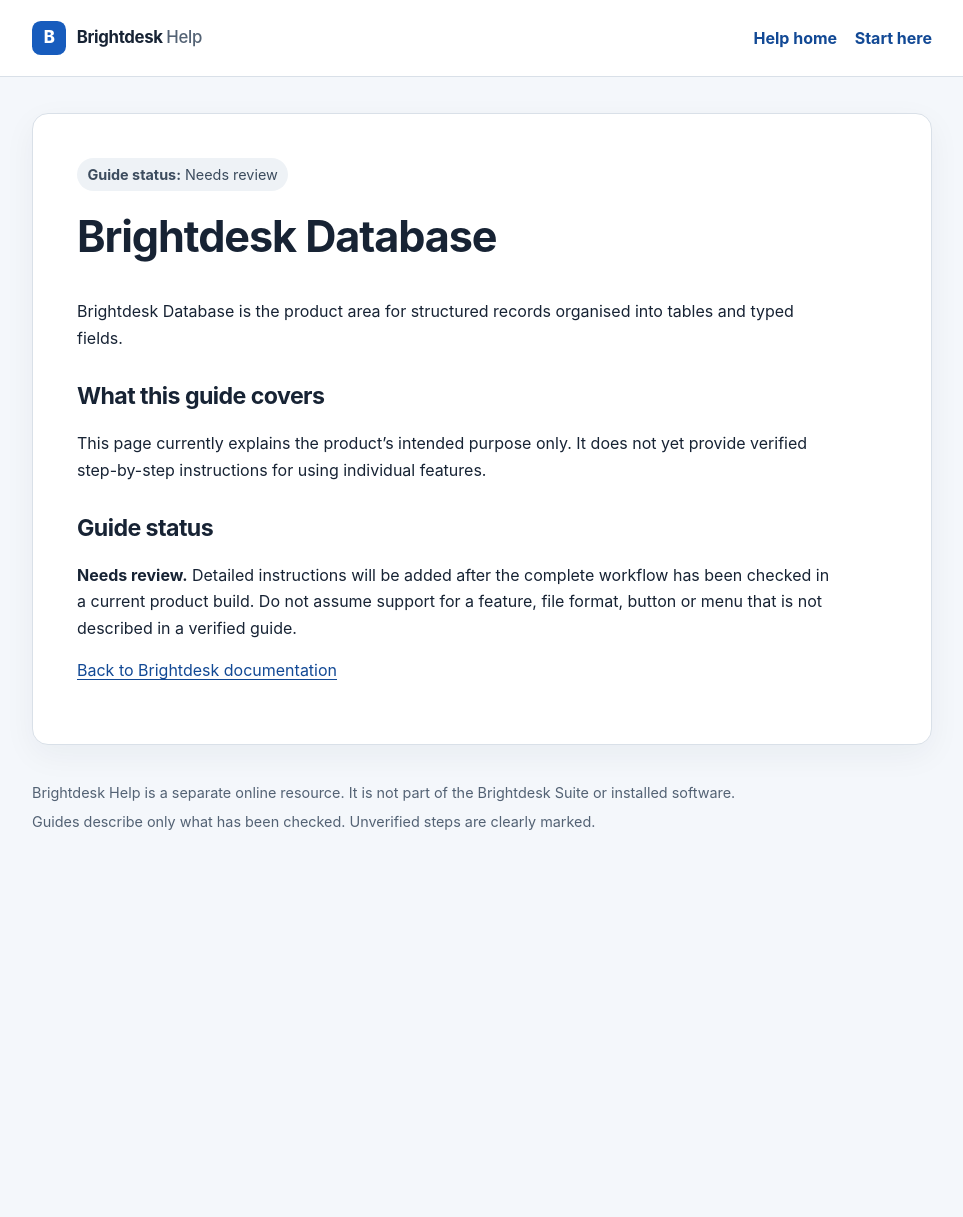
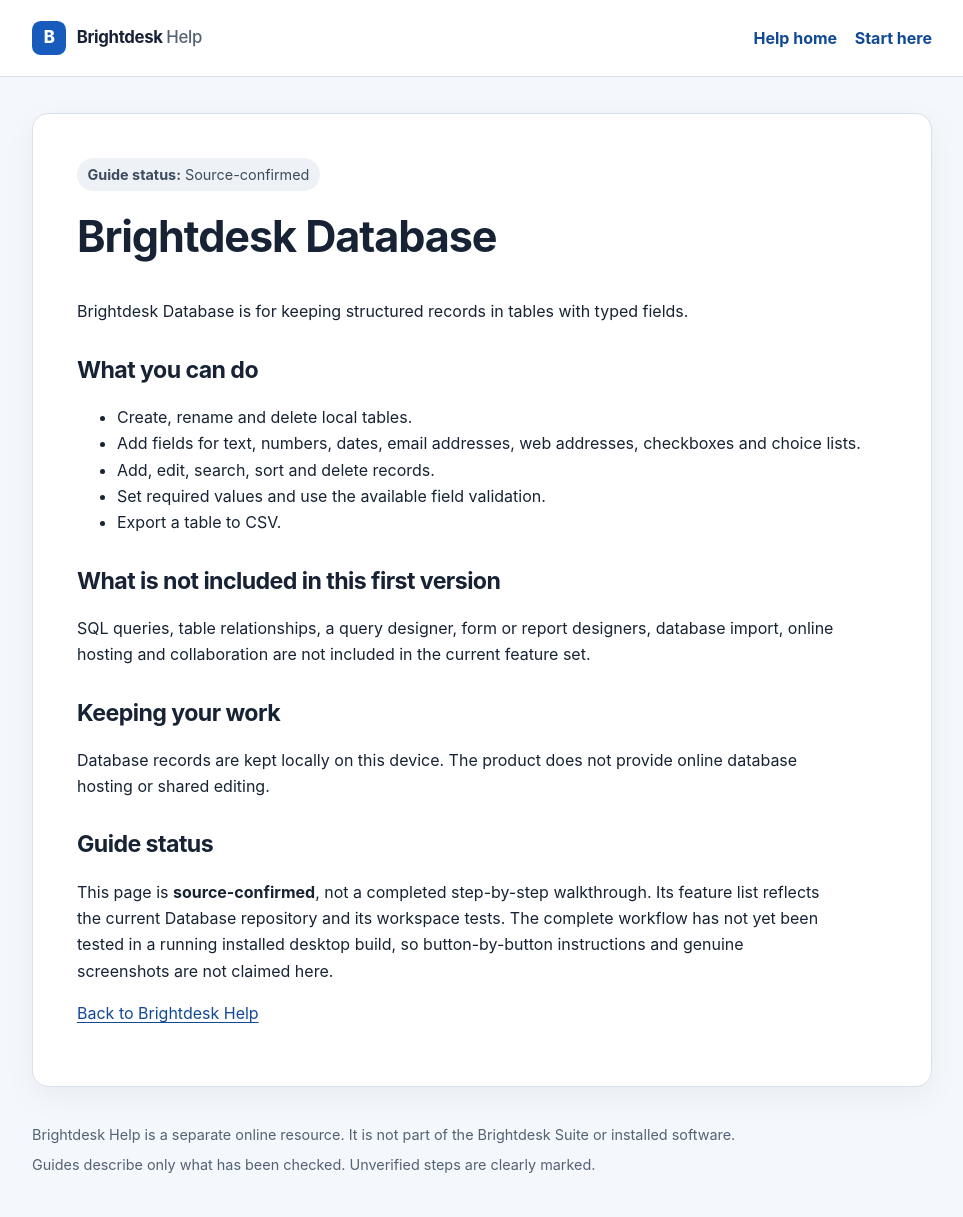
Before and after one commit to conz20/Brightdesk-Wiki, a Jekyll site: the page built from docs/products/database.md, in a window 1280 px wide. Shown: the whole page, without its empty margins (158-1121 px from the left). Built offline with Jekyll 4.4.1, drawn with Linux system fonts in a browser that asks for light colours; before the commit the page ends 900 px from its top, so only the background shows below that.

Commit message:
docs: expand source-confirmed customer product guides

```diff
--- a/docs/products/database.md
+++ b/docs/products/database.md
@@ -1,21 +1,33 @@
 ---
 layout: default
 title: Brightdesk Database
-description: Help and guide status for Brightdesk Database.
-status: Needs review
+description: What Brightdesk Database can do and what is not included yet.
+status: Source-confirmed
 permalink: /products/database.html
 ---
 
 # Brightdesk Database
 
-Brightdesk Database is the product area for structured records organised into tables and typed fields.
+Brightdesk Database is for keeping structured records in tables with typed fields.
 
-## What this guide covers
+## What you can do
 
-This page currently explains the product's intended purpose only. It does not yet provide verified step-by-step instructions for using individual features.
+- Create, rename and delete local tables.
+- Add fields for text, numbers, dates, email addresses, web addresses, checkboxes and choice lists.
+- Add, edit, search, sort and delete records.
+- Set required values and use the available field validation.
+- Export a table to CSV.
+
+## What is not included in this first version
+
+SQL queries, table relationships, a query designer, form or report designers, database import, online hosting and collaboration are not included in the current feature set.
+
+## Keeping your work
+
+Database records are kept locally on this device. The product does not provide online database hosting or shared editing.
 
 ## Guide status
 
-**Needs review.** Detailed instructions will be added after the complete workflow has been checked in a current product build. Do not assume support for a feature, file format, button or menu that is not described in a verified guide.
+This page is **source-confirmed**, not a completed step-by-step walkthrough. Its feature list reflects the current Database repository and its workspace tests. The complete workflow has not yet been tested in a running installed desktop build, so button-by-button instructions and genuine screenshots are not claimed here.
 
-[Back to Brightdesk documentation](../index.md)
+[Back to Brightdesk Help](../index.html)
```
